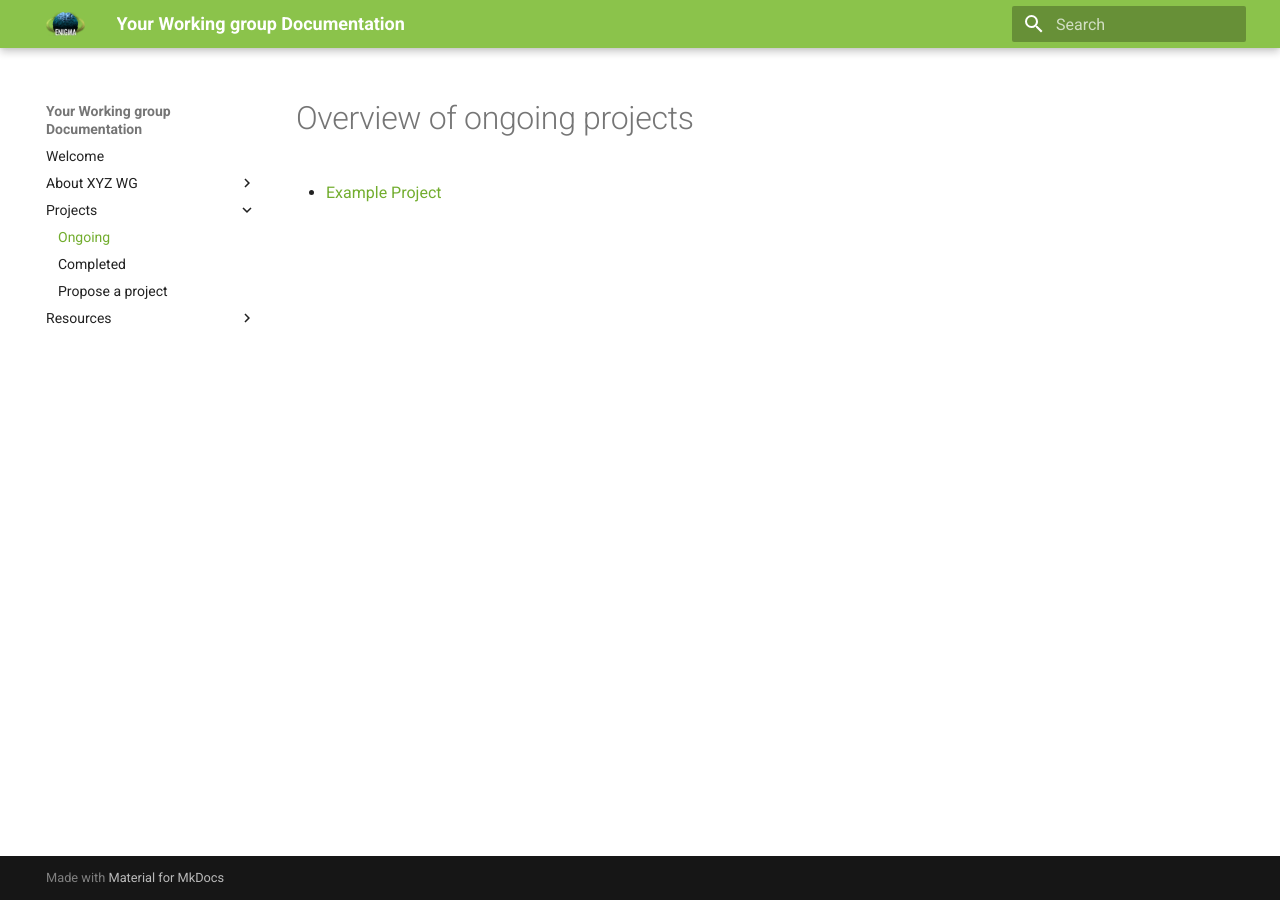
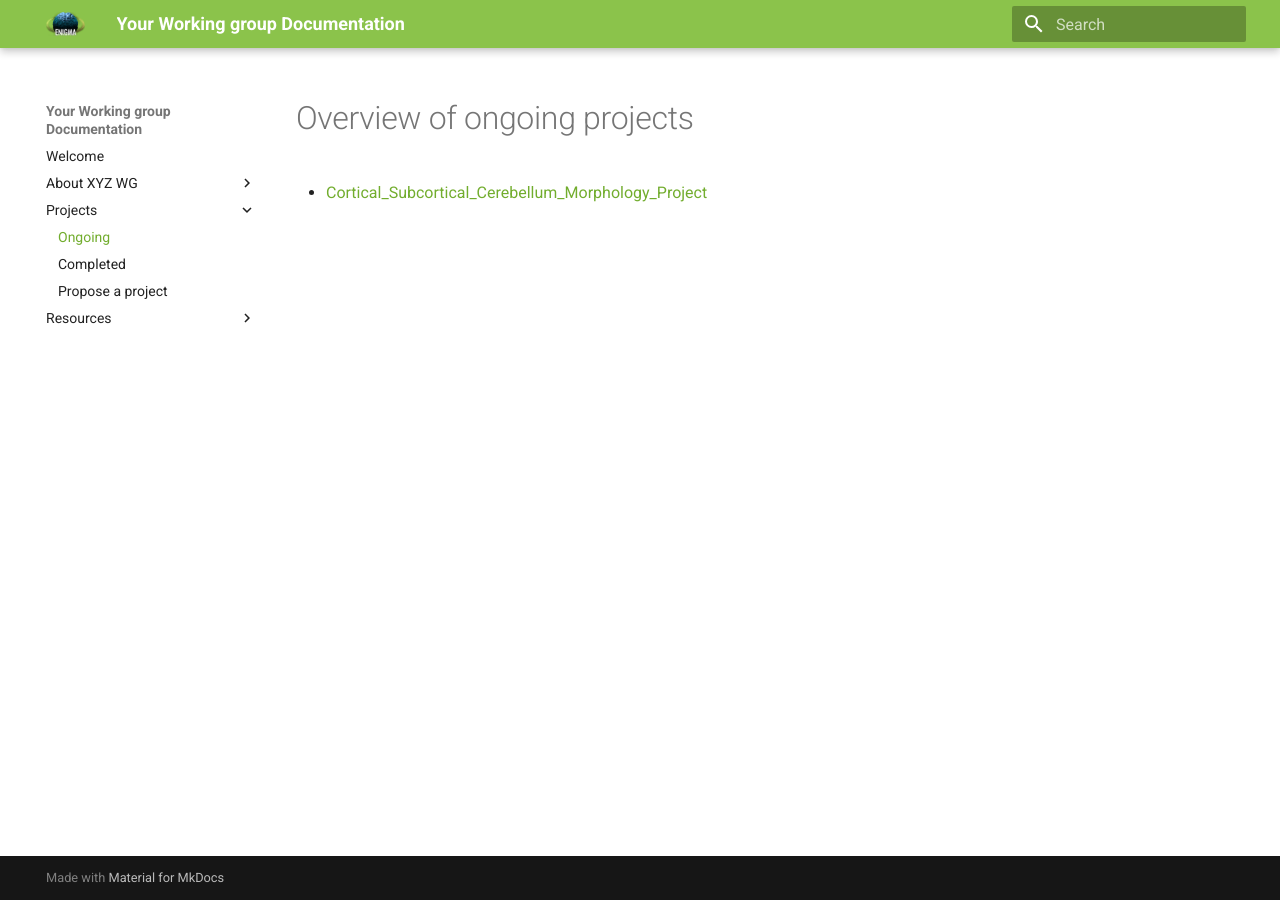
Before and after one commit to ENIGMA-infra/ENIGMA-Tremor, an MkDocs documentation site: the page built from docs/projects/ongoing/overview.md, in a window 1280 px wide. Built offline with MkDocs 1.6.1 and Material for MkDocs 9.7.7, drawn with Linux system fonts in a browser that asks for light colours.

Commit message:
Update overview.md

```diff
--- a/docs/projects/ongoing/overview.md
+++ b/docs/projects/ongoing/overview.md
@@ -1,3 +1,3 @@
 # Overview of ongoing projects
 
-- [Example Project](./Cortical_Subcortical_Cerebellum_Morphology_Project.md)
+- [Cortical_Subcortical_Cerebellum_Morphology_Project](./Cortical_Subcortical_Cerebellum_Morphology_Project.md)
```
